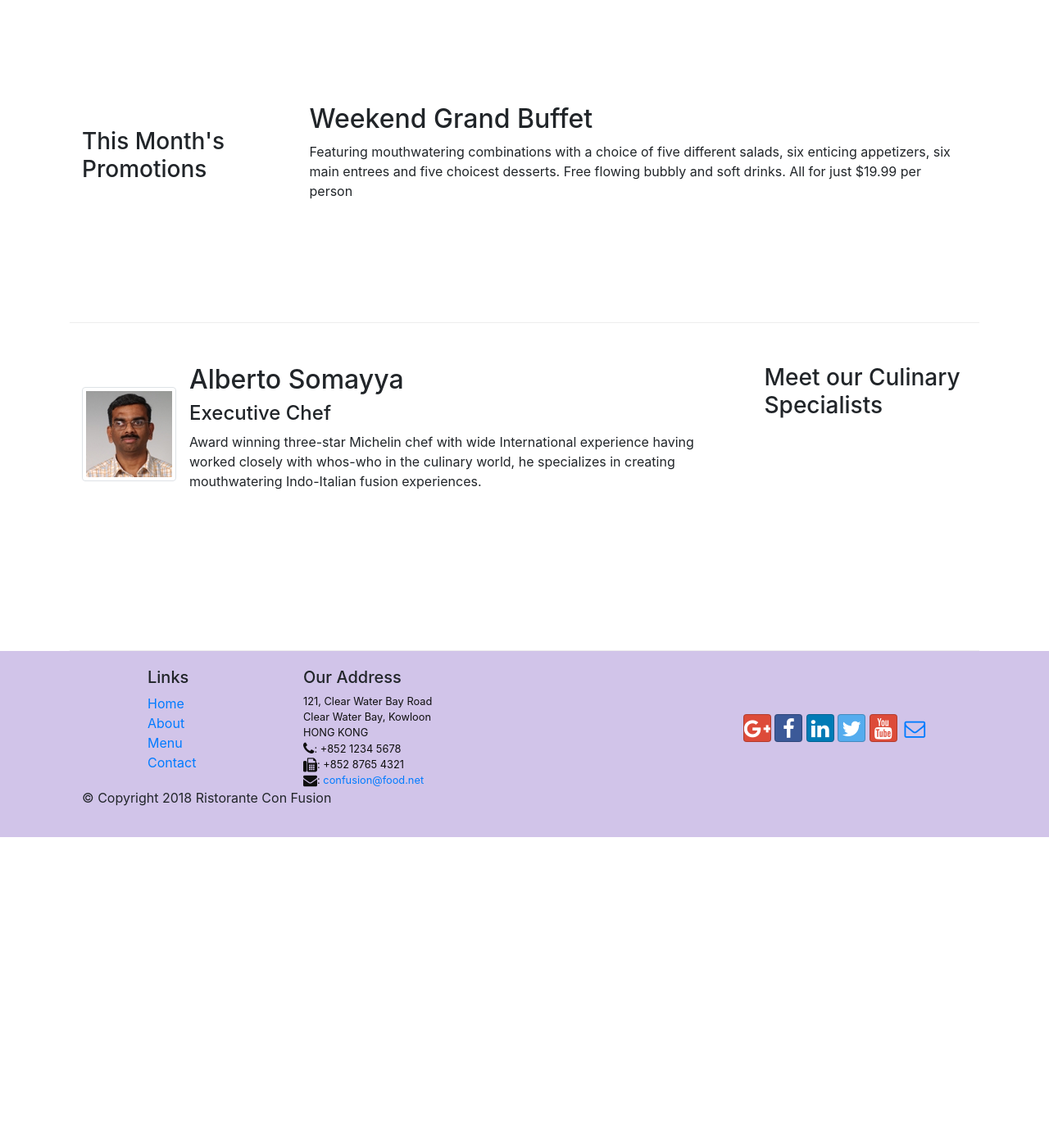
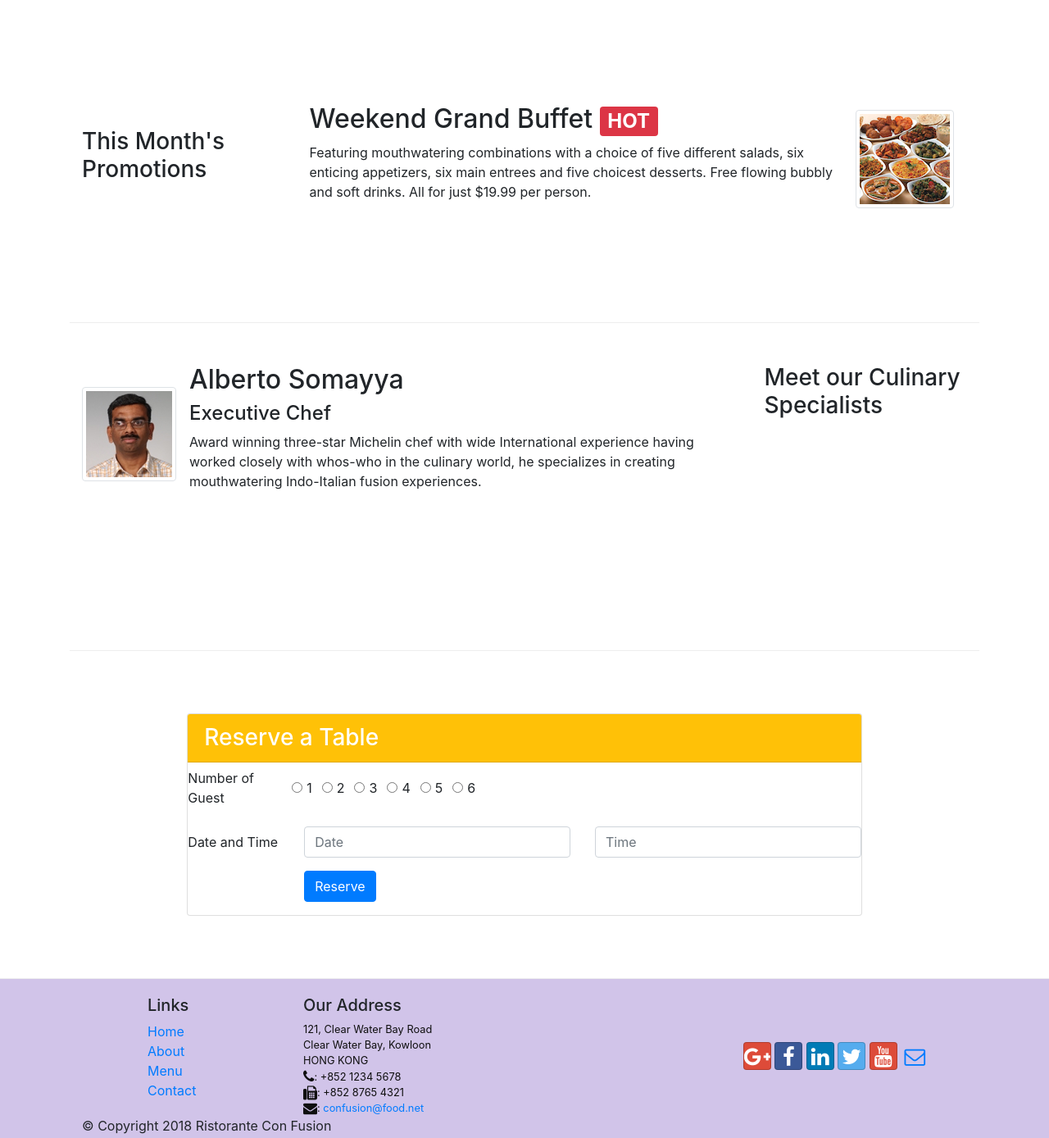
Before and after one commit to MatrixUsman/Front-End-Web-UI-Frameworks-and-Tools-Bootstrap-4, a website: page week1/conFusion/index.html in a window 1280 px wide. Shown: the part 740-2128 px from the top of the page at 82% size. Before the commit the page ends 1761 px from the top, so only its background shows below. Drawn offline with nearby package versions, Linux system fonts and the light colour scheme.

Commit message:
added reservation form and improved user interface
Signed-off-by: matrixusman <maarifians@gmail.com>

```diff
--- a/week1/conFusion/index.html
+++ b/week1/conFusion/index.html
@@ -1,20 +1,15 @@
 <!DOCTYPE html>
 <html lang="en">
+
 <head>
   <title>Ristorante Con Fusion</title>
   <!-- Required meta tags always come first -->
   <meta charset="utf-8" />
-    <meta
-      name="viewport"
-      content="width=device-width, initial-scale=1, shrink-to-fit=no"
-    />
+  <meta name="viewport" content="width=device-width, initial-scale=1, shrink-to-fit=no" />
   <meta http-equiv="x-ua-compatible" content="ie=edge" />
 
   <!-- Bootstrap CSS -->
-    <link
-      rel="stylesheet"
-      href="node_modules/bootstrap/dist/css/bootstrap.min.css"
-    />
+  <link rel="stylesheet" href="node_modules/bootstrap/dist/css/bootstrap.min.css" />
   <link rel="stylesheet" href="node_modules/font-awesome/css/font-awesome.min.css">
   <link rel="stylesheet" href="node_modules/bootstrap-social/bootstrap-social.css">
   <link href="css/styles.css" rel="stylesheet" />
@@ -29,10 +24,13 @@
       <a class="navbar-brand mr-auto" href="#"><img src="img/logo.png" height="30" width="41"></a>
       <div class="collapse navbar-collapse" id="Navbar">
         <ul class="navbar-nav mr-auto">
-                    <li class="nav-item active"><a class="nav-link" href="./index.html"><span class="fa fa-home fa-lg"></span> Home</a></li>
-                    <li class="nav-item"><a class="nav-link" href="./aboutus.html"><span class="fa fa-info fa-lg"></span> About</a></li>
+          <li class="nav-item active"><a class="nav-link" href="./index.html"><span class="fa fa-home fa-lg"></span>
+              Home</a></li>
+          <li class="nav-item"><a class="nav-link" href="./aboutus.html"><span class="fa fa-info fa-lg"></span>
+              About</a></li>
           <li class="nav-item"><a class="nav-link" href="#"><span class="fa fa-list fa-lg"></span> Menu</a></li>
-                    <li class="nav-item"><a class="nav-link" href="./contactus.html"><span class="fa fa-address-card fa-lg"></span> Contact</a></li>
+          <li class="nav-item"><a class="nav-link" href="./contactus.html"><span
+                class="fa fa-address-card fa-lg"></span> Contact</a></li>
         </ul>
       </div>
     </div>
@@ -52,6 +50,9 @@
         <div class="col-12 col-sm align-self-center">
           <img src="img/logo.png" class="img-fluid">
         </div>
+        <div class="col-12 col-sm align-self-center">
+                    <a class="btn btn-warning btn-block " href="#reservetable" role="button">Reserve Table</a>
+                </div>
       </div>
     </div>
   </header>
@@ -63,11 +64,11 @@
       </div>
       <div class="col col-sm order-sm-first col-md">
         <div class="media">
-                    <img class="d-flex mr-3 img-thumbnail align-self-center"
-                            src="img/uthappizza.png" alt="Uthappizza">
+          <img class="d-flex mr-3 img-thumbnail align-self-center" src="img/uthappizza.png" alt="Uthappizza">
           <div class="media-body">
             <h2 class="mt-0">Uthappizza <span class="badge badge-danger">HOT</span>
-                        <span class="badge badge-pill badge-secondary">$4.99</span></h2>
+              <span class="badge badge-pill badge-secondary">$4.99</span>
+            </h2>
             <p class="d-none d-sm-block">A unique combination of Indian Uthappam (pancake) and
               Italian pizza, topped with Cerignola olives, ripe vine
               cherry tomatoes, Vidalia onion, Guntur chillies and
@@ -78,17 +79,17 @@
     </div>
 
     <div class="row row-content align-items-center">
-        <div class="col-12 col-sm-4 col-md-3">
+            <div class="col-sm-4 col-md-3">
                 <h3>This Month's Promotions</h3>
             </div>
-        <div class="col col-sm col-md">
-          <h2>Weekend Grand Buffet</h2>
-          <p>
-            Featuring mouthwatering combinations with a choice of five different
-            salads, six enticing appetizers, six main entrees and five choicest
-            desserts. Free flowing bubbly and soft drinks. All for just $19.99
-            per person
-          </p>
+            <div class="col-sm col-md">
+                <div class="media">
+                    <img class="d-flex mr-3 img-thumbnail align-self-center order-sm-last" src="img/buffet.png" alt="Buffet">
+                    <div class="media-body flex-first">
+                        <h2 class="mt-0">Weekend Grand Buffet <span class="badge badge-danger">HOT</span></h2>
+                        <p class="hidden-xs-down">Featuring mouthwatering combinations with a choice of five different salads, six enticing appetizers, six main entrees and five choicest desserts. Free flowing bubbly and soft drinks. All for just $19.99 per person.</p>
+                    </div>
+                </div>
             </div>
         </div>
 
@@ -98,8 +99,7 @@
       </div>
       <div class="col col-sm order-sm-first col-md">
         <div class="media">
-                    <img class="d-flex mr-3 img-thumbnail align-self-center"
-                            src="img/alberto.png" alt="Alberto Somayya">
+          <img class="d-flex mr-3 img-thumbnail align-self-center" src="img/alberto.png" alt="Alberto Somayya">
           <div class="media-body">
             <h2 class="mt-0">Alberto Somayya</h2>
             <h4>Executive Chef</h4>
@@ -108,6 +108,69 @@
               whos-who in the culinary world, he specializes in
               creating mouthwatering Indo-Italian fusion experiences.
             </p>
+          </div>
+        </div>
+      </div>
+    </div>
+  </div>
+  <div class="row row-content justify-content-center">
+    <div class="col col-sm-8 align-self-center">
+      <div class="card">
+        <h3 class="card-header bg-warning text-white">Reserve a Table</h3>
+        <div class="card-block">
+          <form id="reservetable">
+            <div class="form-group row align-items-center">
+              <label class="col-12 col-sm-2 col-form-label">Number of Guest</label>
+              <div class="form-check form-check-inline">
+                <input class="form-check-input" type="radio" name="guestOptions" id="guests1"
+                  value="guests1">
+                <label class="form-check-label" >1</label>
+              </div>
+              <div class="form-check form-check-inline">
+                <input class="form-check-input" type="radio" name="guestOptions" id="guests2"
+                  value="guests2">
+                <label class="form-check-label" >2</label>
+              </div>
+              <div class="form-check form-check-inline">
+                <input class="form-check-input" type="radio" name="guestOptions" id="guests3"
+                  value="guests3">
+                <label class="form-check-label" >3</label>
+              </div>
+              <div class="form-check form-check-inline">
+                <input class="form-check-input" type="radio" name="guestOptions" id="guests4"
+                  value="guests4">
+                <label class="form-check-label" >4</label>
+              </div>
+              <div class="form-check form-check-inline">
+                <input class="form-check-input" type="radio" name="guestOptions" id="guests5"
+                  value="guests5">
+                <label class="form-check-label" >5</label>
+              </div>
+              <div class="form-check form-check-inline">
+                <input class="form-check-input" type="radio" name="guestOptions" id="guests6"
+                  value="guests6">
+                <label class="form-check-label" >6</label>
+              </div>
+            </div>
+            <div class="form-group row align-items-center">
+              <label class="col-12 col-sm-2 col-form-label">Date and Time</label>
+              <div class="col-12 col-sm-5">
+                <div class="input-group">
+                  <input type="text" class="form-control input-group-addon " id="date" name="date" placeholder="Date" >
+                </div>
+              </div>
+              <div class="col-12 col-sm-5">
+                <div class="input-group">
+                  <input type="text" class="form-control" id="time" name="time" placeholder="Time">
+                </div>
+              </div>
+            </div>
+            <div class="form-group row">
+              <div class="offset-sm-2 col-md-10">
+                <button type="submit" class="btn btn-primary">Reserve</button>
+              </div>
+            </div>
+          </form>
         </div>
       </div>
     </div>
@@ -141,8 +204,10 @@
         <div class="col-12 col-sm-4 align-self-center">
           <div class="text-center">
             <a class="btn btn-social-icon btn-google" href="http://google.com/+"><i class="fa fa-google-plus"></i></a>
-                        <a class="btn btn-social-icon btn-facebook" href="http://www.facebook.com/profile.php?id="><i class="fa fa-facebook"></i></a>
-                        <a class="btn btn-social-icon btn-linkedin" href="http://www.linkedin.com/in/"><i class="fa fa-linkedin"></i></a>
+            <a class="btn btn-social-icon btn-facebook" href="http://www.facebook.com/profile.php?id="><i
+                class="fa fa-facebook"></i></a>
+            <a class="btn btn-social-icon btn-linkedin" href="http://www.linkedin.com/in/"><i
+                class="fa fa-linkedin"></i></a>
             <a class="btn btn-social-icon btn-twitter" href="http://twitter.com/"><i class="fa fa-twitter"></i></a>
             <a class="btn btn-social-icon btn-google" href="http://youtube.com/"><i class="fa fa-youtube"></i></a>
             <a class="btn btn-social-icon" href="mailto:"><i class="fa fa-envelope-o"></i></a>
@@ -161,4 +226,5 @@
   <script src="node_modules/popper.js/dist/umd/popper.min.js"></script>
   <script src="node_modules/bootstrap/dist/js/bootstrap.min.js"></script>
 </body>
+
 </html>
```
Lines whose indentation alone changed are shown as unchanged.
